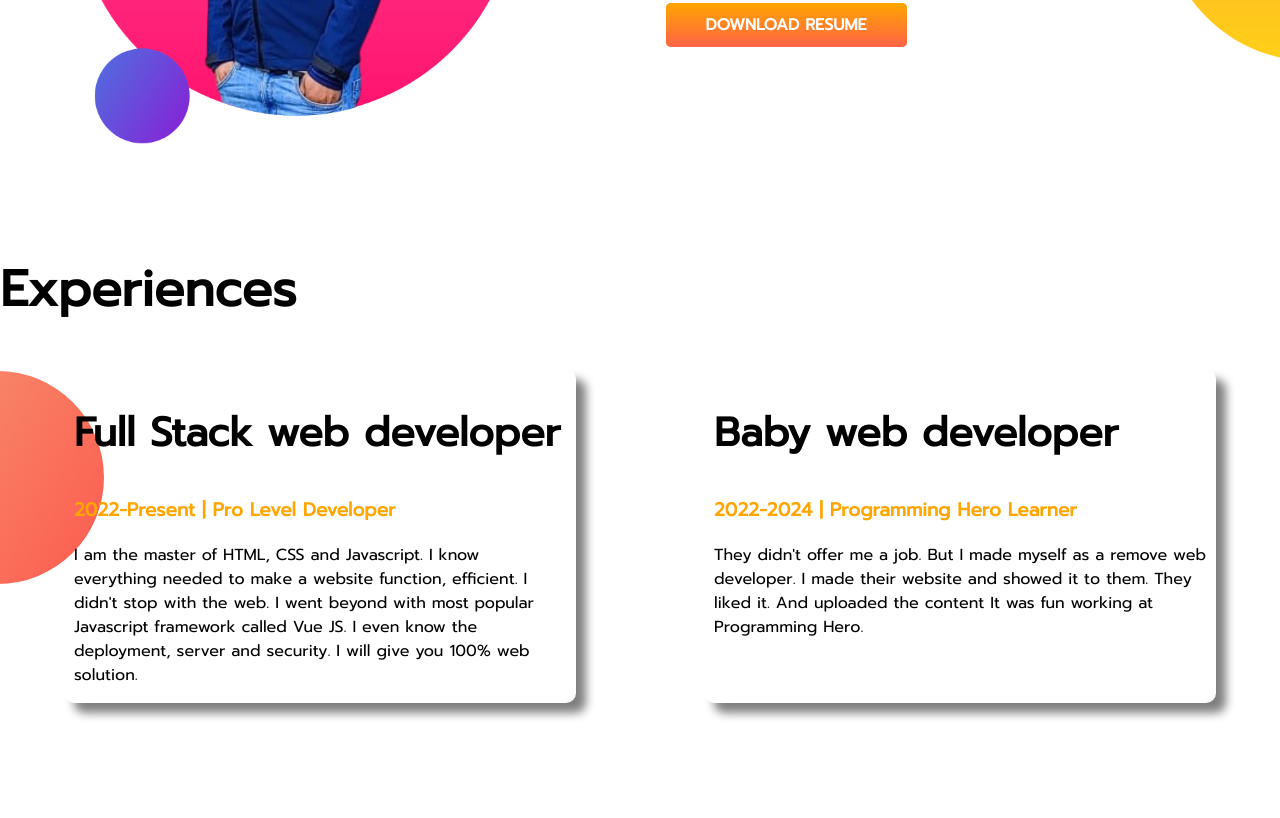
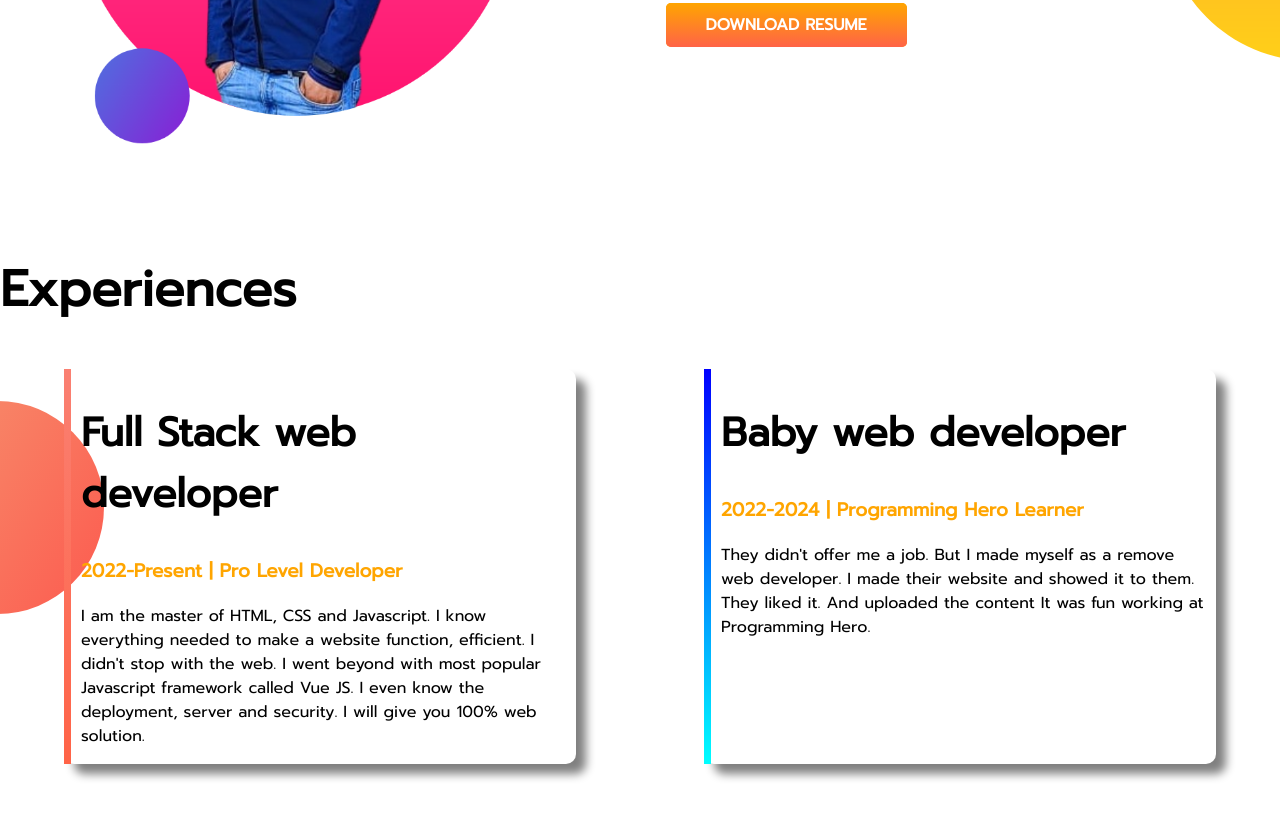
Before and after one commit to burhan103335/Developer-portfolio, a plain HTML site: page index.html in a window 1280 px wide. Shown: the part 923-1741 px from the top of the page. Drawn offline with Linux system fonts and the light colour scheme.

Commit message:
complete thired section

```diff
--- a/index.html
+++ b/index.html
@@ -48,7 +48,7 @@
     <section class="experience-area">
         <h1>Experiences</h1>
         <div class="flexible-container">
-            <div class="experience-item">
+            <div id="web-dev-experience" class="experience-item">
                 <h2>Full Stack web developer</h2>
                 <h3 class="color-orange">2022-Present | Pro Level Developer</h3>
                 <p>I am the master of HTML, CSS and Javascript. I know everything needed to make a website function,
@@ -56,7 +56,7 @@
                     Vue
                     JS. I even know the deployment, server and security. I will give you 100% web solution.</p>
             </div>
-            <div class="experience-item">
+            <div id="web-dev-baby" class="experience-item">
                 <h2>Baby web developer</h2>
                 <h3 class="color-orange">2022-2024 | Programming Hero Learner</h3>
                 <p>They didn't offer me a job. But I made myself as a remove web developer. I made their website and
--- a/style.css
+++ b/style.css
@@ -56,6 +56,17 @@ h2 {
     border-radius: 10px;
     box-shadow: 10px 10px 10px gray;
 }
+#web-dev-experience {
+    border-left: 7px solid;
+    border-image: linear-gradient(salmon, tomato);
+    border-image-slice: 1;
+}
+
+#web-dev-baby {
+    border-left: 7px solid;
+    border-image: linear-gradient(blue, cyan);
+    border-image-slice: 1;
+}
 
 .experience-area {
     background-image: url(./images/exp-bg.png);
```
